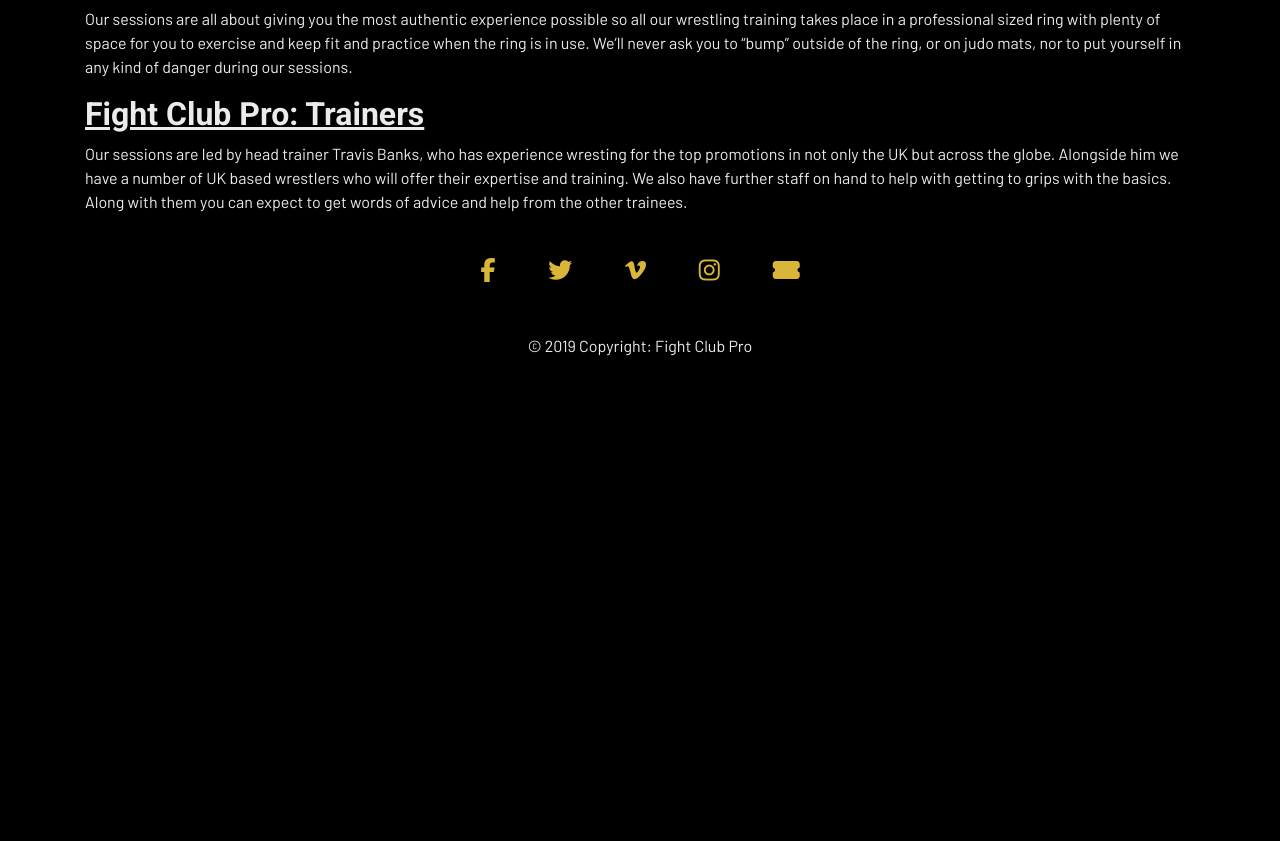
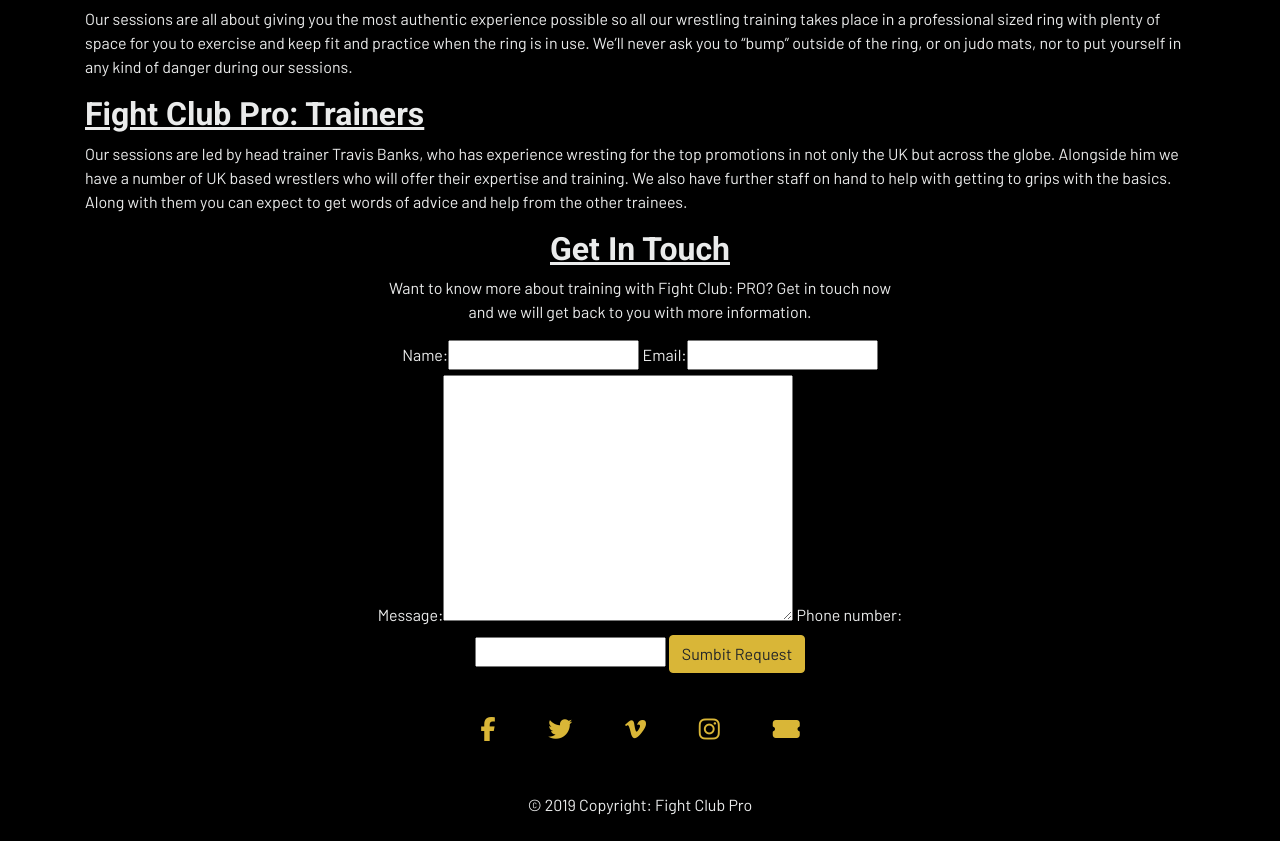
Before and after one commit to JackSnowdon/fcp-django, a Django app: page /training/training/ in a window 1280 px wide. Shown: the part 1287-2128 px from the top of the page. Before the commit the page ends 1643 px from the top, so only its background shows below. Run offline with Django 3.2, Linux system fonts and the light colour scheme; some libraries are stand-ins or nearby versions.

Commit message:
Profile styling fixes, added form to bottom of training, still needs to be wired up

```diff
--- a/accounts/templates/profile.html
+++ b/accounts/templates/profile.html
@@ -11,7 +11,7 @@
 
 <h3>Your Orders:</h3>
 {% for order in orders %}
-    <a href="{% url 'single_order' order.id %}">
+    <a class="roster-link" href="{% url 'single_order' order.id %}">
         <h4>Order ID: {{ order.id }}</h4></a>
         <h4>Date Ordered: {{ order.date }}</h4>
         {% if order.shipped == True %}
--- a/accounts/templates/single_order.html
+++ b/accounts/templates/single_order.html
@@ -10,7 +10,7 @@
         <h3>Ordered By: {{ o.full_name }}</h3>
         <h4>Delivery Address: {{ o.street_address1 }}</br>{{ o.street_address2 }}</br>{{ o.town_or_city }}</br>{{ o.postcode }}</br>{{ o.country }}</h4>
         {% if o.shipped == True %}
-        <h4>Order Shipped!</h4>
+        <h3>Order Shipped!</h3>
         {% endif %}
         {% endfor %}
     </div>
--- a/training/forms.py
+++ b/training/forms.py
@@ -2,6 +2,6 @@
 
 class ContactForm(forms.Form):
     name = forms.CharField(max_length=100)
-    sender = forms.EmailField()
+    email = forms.EmailField()
     message = forms.CharField(widget=forms.Textarea)
     phone_number = forms.IntegerField()
--- a/training/templates/training.html
+++ b/training/templates/training.html
@@ -1,4 +1,4 @@
-{% extends "base.html" %}{% load staticfiles %}{% block page_title %}Training{% endblock %} {% block page_heading %}Wrestling Training{% endblock %} {% block content %}
+{% extends "base.html" %}{% load bootstrap_tags %}{% load staticfiles %}{% block page_title %}Training{% endblock %} {% block page_heading %}Wrestling Training{% endblock %} {% block content %}
 
 <div class="training-box text-center">
     <br>
@@ -66,6 +66,13 @@
         </div>
     </div>
 </div>
+<div class="form-group text-center align-self-center offset-md-3 col-md-6">
+    <h2 class="training-header">Get In Touch</h2>
+    <p>Want to know more about training with Fight Club: PRO? Get in touch now and we will get back to you with more information.</p>
+    {{ contact_form|as_bootstrap }}
+    {% csrf_token %}
+    <input class="btn btn-success cart-add" id="submit_training_request" name="commit" type="submit" value="Sumbit Request">
+</div>
 
 
 {% endblock %}
--- a/training/views.py
+++ b/training/views.py
@@ -1,6 +1,8 @@
 from django.shortcuts import render
+from .forms import *
 
 # Create your views here.
 def training(request):
     """ Redeners traning """
-    return render(request, 'training.html')
+    contact_form = ContactForm()
+    return render(request, 'training.html', {'contact_form': contact_form})
```
